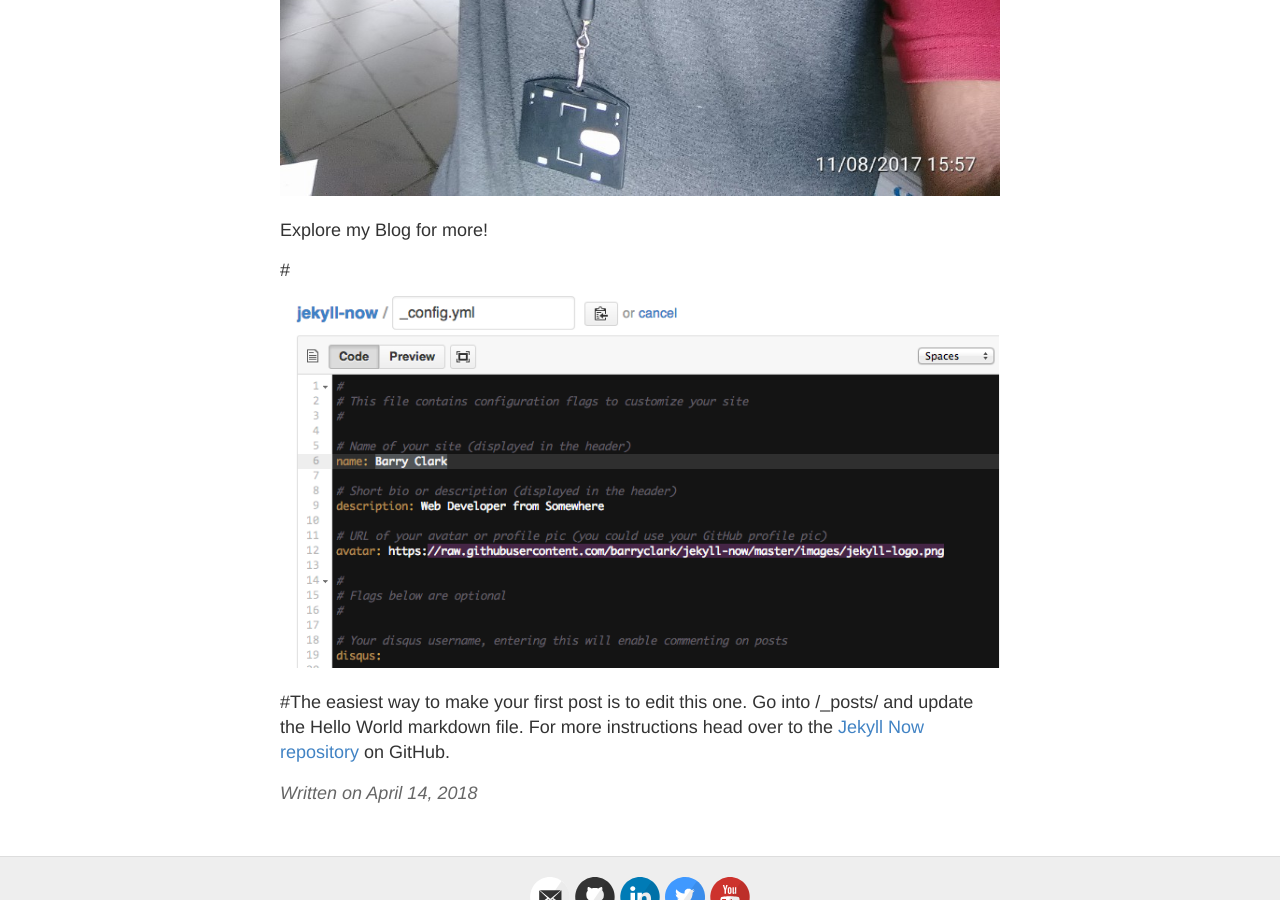
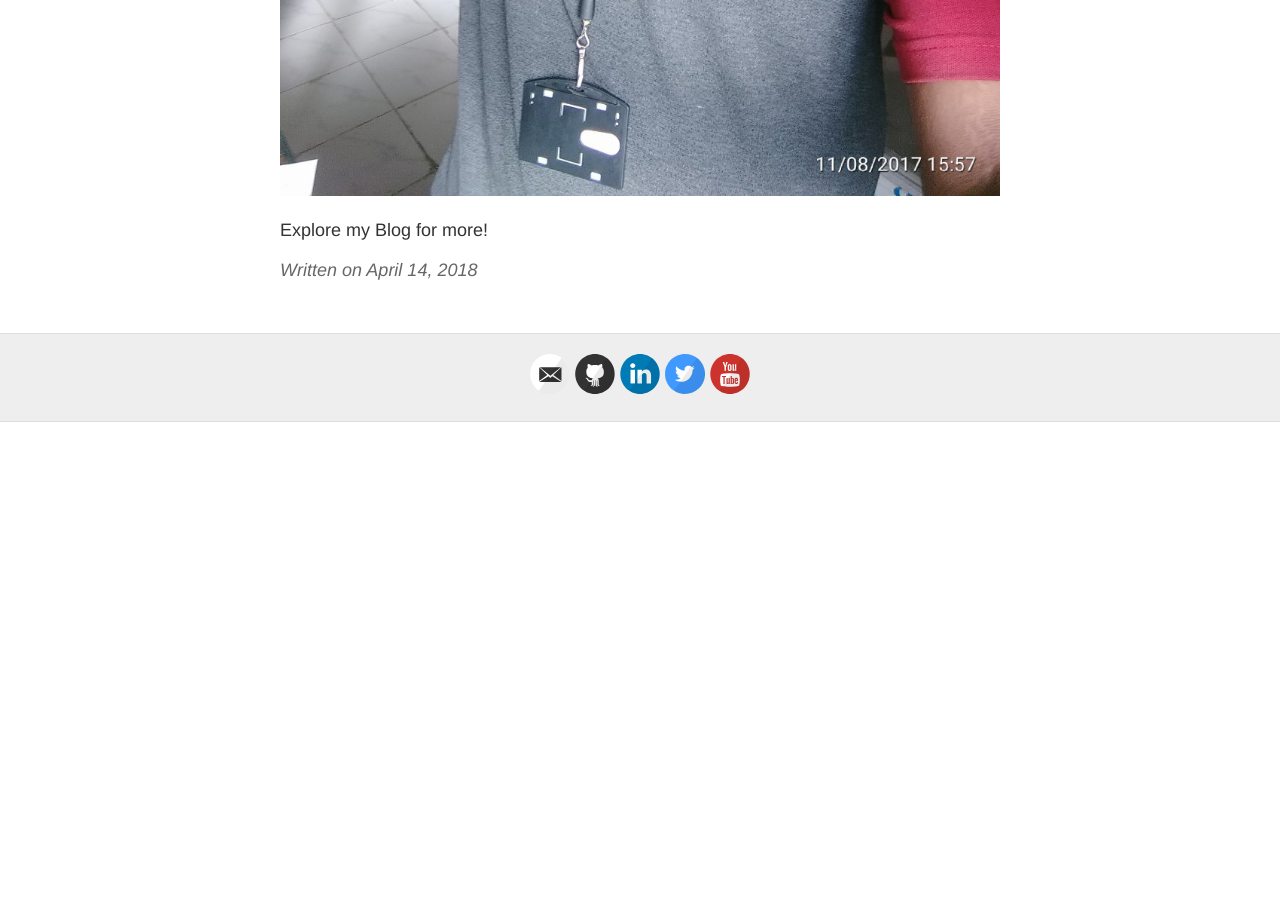
Before and after one commit to tharunShiv/blog, a Jekyll site: the page built from _posts/2018-4-14-First-Post.md, in a window 1280 px wide and 900 px high, scrolled down 1057 px. Built offline with Jekyll 4.4.1, drawn with Linux system fonts in a browser that asks for light colours; after the commit the page ends 1479 px from its top, so only the background shows below that.

Commit message:
bug fixed

```diff
--- a/_posts/2018-4-14-First-Post.md
+++ b/_posts/2018-4-14-First-Post.md
@@ -8,7 +8,3 @@ If you're reading this, then for sure Jekyll has done a magic to my GitHub repo.
 ![_config.yml]({{ site.baseurl }}/images/postImage.jpg)
 
 Explore my Blog for more!
-
-#![_config.yml]({{ site.baseurl }}/images/config.png)
-
-#The easiest way to make your first post is to edit this one. Go into /_posts/ and update the Hello World markdown file. For more instructions head over to the [Jekyll Now repository](https://github.com/barryclark/jekyll-now) on GitHub.
```
